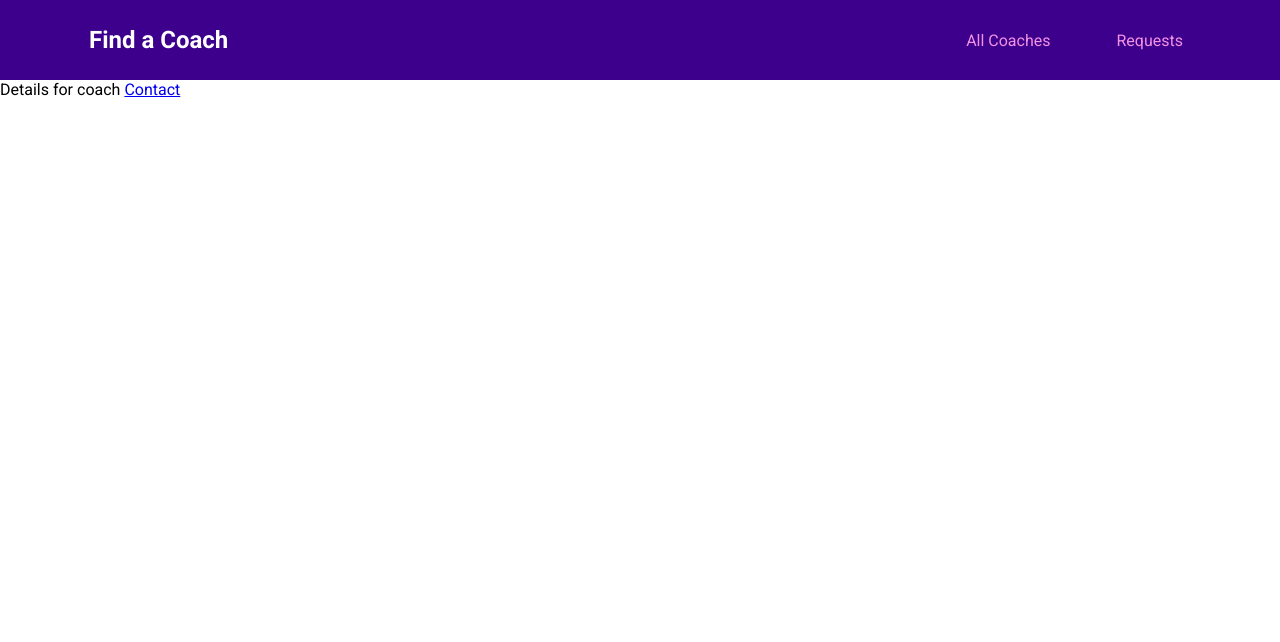
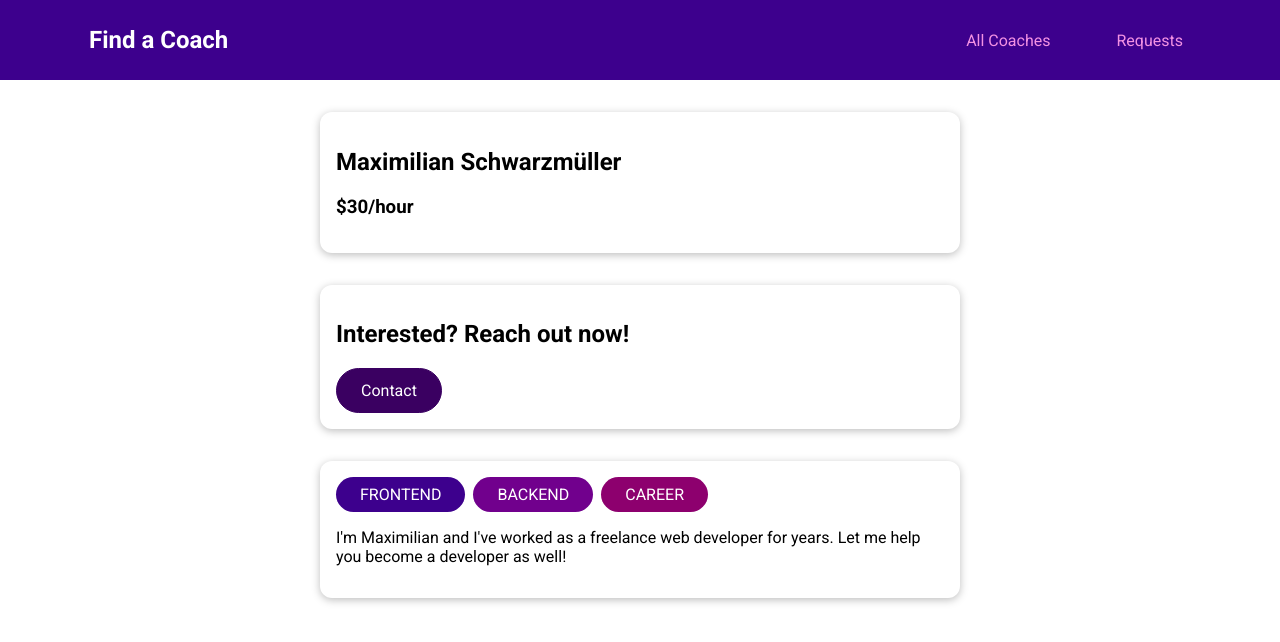
Before and after one commit to das972811/FindACoach, a Vue app in the folder findACoach/: page /coaches/c1 in a window 1280 px wide. Shown: the top 642 px of the page. Built offline with nearby package versions, Linux system fonts and the light colour scheme.

Commit message:
Coach detail page finished

```diff
--- a/findACoach/src/pages/coaches/CoachDetail.vue
+++ b/findACoach/src/pages/coaches/CoachDetail.vue
@@ -1,5 +1,53 @@
 <template>
-    Details for coach
-    <router-view></router-view>
-    <router-link to="/coaches/c1/contact">Contact</router-link>
+    <section>
+        <base-card>
+            <h2>{{ fullName }}</h2>
+            <h3>${{ rate }}/hour</h3>
+        </base-card>
+    </section>
+    <section>
+        <base-card>
+            <header>
+                <h2>Interested? Reach out now!</h2>
+                <base-button link :to="contactLink">Contact</base-button>
+            </header>
+            <router-view></router-view>
+        </base-card>
+    </section>
+    <section>
+        <base-card>
+            <base-badge v-for="area in areas" :key="area" :type="area" :title="area"></base-badge>
+            <p>{{ description }}</p>
+        </base-card>
+    </section>
 </template>
+<script>
+    export default {
+        props: ['id'],
+        data() {
+            return {
+                selectedCoach: null,
+            }
+        },
+        computed: {
+            fullName() {
+                return this.selectedCoach.firstName + ' ' + this.selectedCoach.lastName;
+            },
+            areas() {
+                return this.selectedCoach.areas;
+            },
+            rate() {
+                return this.selectedCoach.hourlyRate;
+            },
+            description() {
+                return this.selectedCoach.description;
+            },
+            contactLink() {
+                return this.$route.path + '/' + this.id + '/contact';
+            }
+        },
+        created() {
+            this.selectedCoach = this.$store.getters['coaches/coaches'].find(coach => coach.id === this.id);
+        },
+    }
+</script>
--- a/findACoach/src/router.js
+++ b/findACoach/src/router.js
@@ -12,7 +12,7 @@
     routes: [
         { path: '/', redirect: '/coaches' },
         { path: '/coaches', component: CoachesList },
-        { path: '/coaches/:id', component: CoachDetail, children:
+        { path: '/coaches/:id', component: CoachDetail, props: true, children:
             [
                 { path: 'contact', component: ContactCoach }
             ]
```
